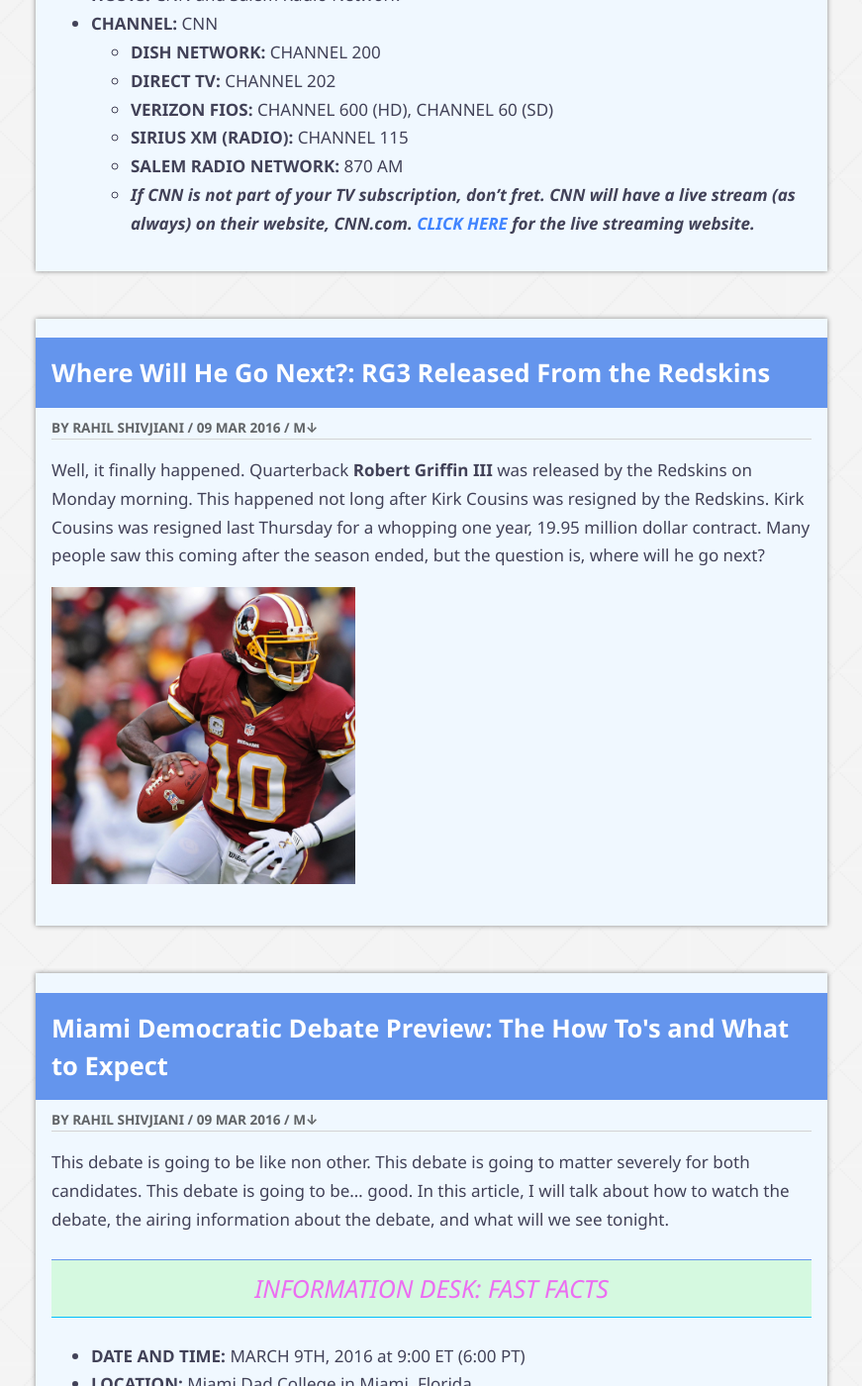
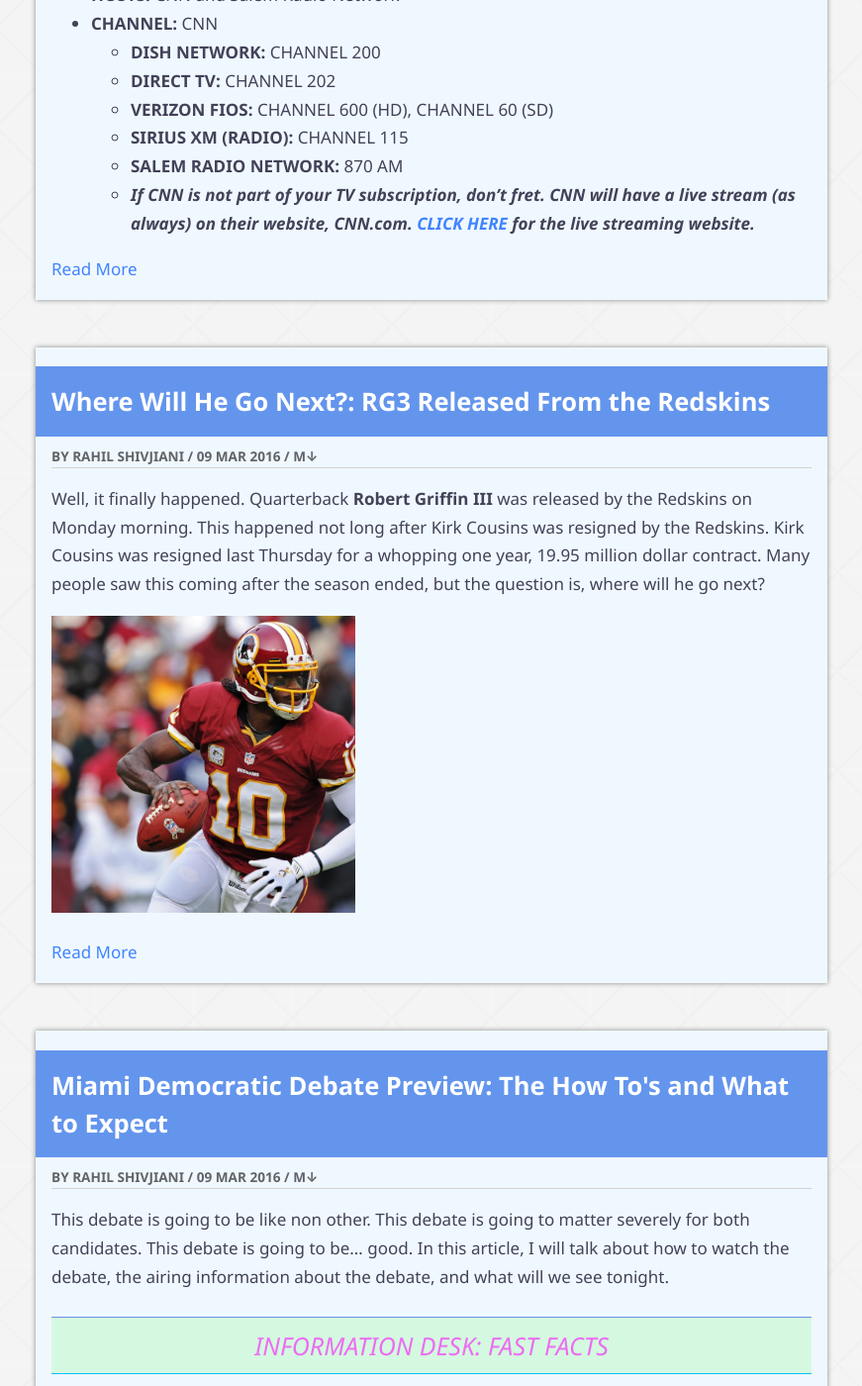
Before and after one commit to rshivjiani/rshivjiani.github.io, a Jekyll site: the page built from index.html, in a window 1280 px wide and 1400 px high, scrolled down 622 px. Shown: the whole window at 99% size, without its empty margins (204-1075 px from the left). Built offline with Jekyll 4.4.1, drawn with Linux system fonts in a browser that asks for light colours; the list of posts is cut into pages by our own code; some of the changed text lies outside the part shown.

Commit message:
Added read more code

```diff
--- a/index.html
+++ b/index.html
@@ -26,6 +26,10 @@ title: "The Frenzy"
       {% else %}
       {{ post.content | strip_html | truncatewords:100 }}
       {% endif %}
+    </div>
+
+    <div class="read-more">
+      <a href="{{ site.baseurl }}{{ post.url }}">Read More</a>
     </div>
 
     {% comment %}
```
